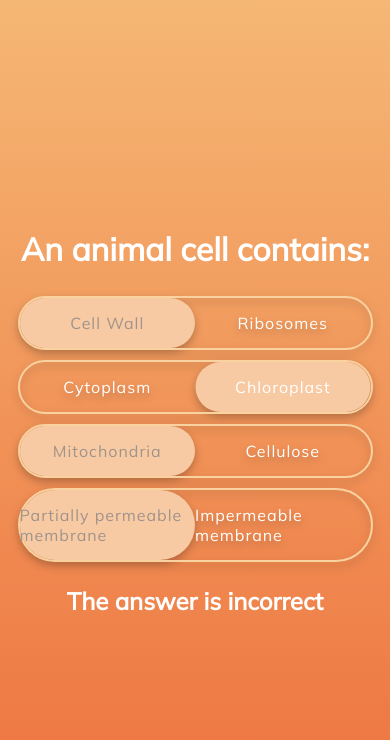
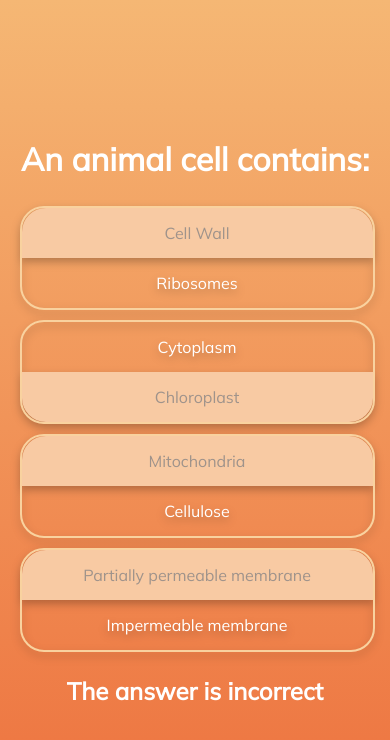
Before and after one commit to MCompton96/toggles, a React (Create React App) app: page / in a window 390 px wide. Shown: the top 740 px of the page. Built offline with nearby package versions, Linux system fonts and the light colour scheme.

Commit message:
Add responsiveness to toggles

```diff
--- a/src/Components/Toggle/Toggle.module.css
+++ b/src/Components/Toggle/Toggle.module.css
@@ -1,74 +1,111 @@
-.switchButton {
-  border-radius: 100px;
-  color: #FFFFFF;
-  width: 90%;
-  letter-spacing: 1px;
-  position: relative;
-  margin: 5px 0px;
-  border: 2px solid #F9D29F;
-  filter: drop-shadow(0px 4px 4px rgba(0, 0, 0, 0.25));
+.container {
+    width: 90%;
+    margin: 5px 0px;
 }
 
-.switchButton:before {
-    content: attr(data-before);
-    position: absolute;
-    top: 0;
-    bottom: 0;
-    right: 0;
-    width: 50%;
-    display: flex;
-    align-items: center;
-    justify-content: center;
-    z-index: 3;
-    pointer-events: none;
+@media screen and (max-width: 400px) {
+    .innerContainer {
+        height: 100px !important;
+        border-radius: 24px !important;
+    }
+
+    .item {
+        width: 100% !important;
+    }
+
+    .item::after {
+        border-radius: 24px 24px 0px 0px !important;
+    }
+
+    .itemRight {
+        transform: translateY(100%) !important;
+    }
+
+    .itemRight::after {
+        border-radius: 0px 0px 24px 24px !important;
+    }
+
+    .option {
+        width: 100% !important;
+    }
+
+    .left {
+        top: -25% !important;
+    }
+
+    .right {
+        top: 25% !important;
+    }
 }
 
-.switchCheckbox {
-    cursor: pointer;
-    position: absolute;
-    top: 0;
-    left: 0;
-    bottom: 0;
+.innerContainer {
+    position: relative;
     width: 100%;
-    height: 100%;
-    opacity: 0;
-    z-index: 2;
+    height: 50px;
+    border: 2px solid #F9D29F;
+    border-radius: 100px;
+    margin: 0;
+    touch-action: none;
+    filter: drop-shadow(0px 4px 4px rgba(0, 0, 0, 0.25));
 }
 
-.switchCheckbox + .switchLabel {
-    position: relative;
-    padding: 15px 0;
-    display: block;
-    user-select: none;
-    pointer-events: none;
+.innerContainer:hover {
+    cursor: pointer;
 }
 
-.switchCheckbox + .switchLabel:before {
-    content: "";
-    background: #F8CAA3;
-    height: 100%;
+.item {
+    position: relative;
     width: 50%;
-    position: absolute;
-    top: 0;
-    left: 0;
-    border-radius: 100px;
-    transform: translateX(0);
-    transition: transform 300ms;
+    height: 50px;
+    transition: all 0.7s cubic-bezier(0.04, 0.46, 0.36, 0.99);
+    touch-action: none;
+    user-select: none;
 }
 
-.switchSpan {
-    position: relative;
-    width: 50%;
-    display: flex;
-    align-items: center;
-    justify-content: center;
+.itemRight {
+    transform: translateX(100%);
 }
 
-.switchCheckbox:not(:checked) + .switchLabel .switchSpan {
+
+#item::after {
+    position: absolute;
+    left: 0;
+    width: 100%;
+    border-radius: 100px;
+    height: 100%;
+    background: #F8CAA3;
+    content: "";
+}
+
+.option {
+    display: flex;
+    position: absolute;
+    justify-content: center;
+    align-items: center;
+    width: 50%;
+    height: 100%;
+    top: 0;
+    pointer-events: none;
+    user-select: none;
+    color: white;
+    transition: color 0.7s cubic-bezier(0.04, 0.46, 0.36, 0.99);
+}
+
+.left {
+    left: 0;
+}
+
+.right {
+    right: 0;
+}
+
+.option span {
+    pointer-events: none;
+    user-select: none;
+    transition: all .2s ease;
+    font-weight: 500;
+}
+
+.selected {
     color: #9F938B;
 }
-
-.switchCheckbox:checked + .switchLabel:before {
-    transform: translateX(100%);
-    transition: transform 300ms linear;
-}
--- a/src/Components/Toggle/Toggle.tsx
+++ b/src/Components/Toggle/Toggle.tsx
@@ -10,24 +10,31 @@ interface ToggleProps {
 
 const Toggle: React.FC<ToggleProps> = ({toggle, handleChange, toggleClass}) => {
 
-    const handleCss = (chosen: boolean): string => {
-        return `${styles.button} ${chosen ? styles[toggleClass] : null}`;
-    }
-
     return (
-        <div className={styles.switchButton} data-before={toggle.options[1].name}>
-            <input
-                type="checkbox"
-                className={styles.switchCheckbox}
-                checked={toggle.options[1].selected}
-                onClick={() => {
-                    const option = toggle.options.find(x => !x.selected);
-                    handleChange(toggle.id!, option!);
-                }}
-            />
-            <label htmlFor="" className={styles.switchLabel}>
-                <span className={styles.switchSpan}>{toggle.options[0].name}</span>
-            </label>
+        <div className={styles.container}>
+            <div className={styles.innerContainer}
+            onClick={() => {
+                const option = toggle.options.find(x => !x.selected);
+                handleChange(toggle.id!, option!);
+            }}
+            >
+                <div id={styles.item}
+                    className={`${styles.item}
+                    ${toggle.options[0].selected ? '' : `${styles.itemRight}`}`}
+                ></div>
+                <div className={
+                    `${styles.option} ${styles.left}
+                    ${toggle.options[0].selected ? `${styles.selected}` : null}`
+                    }>
+                    <span>{toggle.options[0].name}</span>
+                </div>
+                <div className={
+                    `${styles.option} ${styles.right}
+                    ${toggle.options[1].selected ? `${styles.selected}` : null}`
+                }>
+                    <span>{toggle.options[1].name}</span>
+                </div>
+            </div>
         </div>
     )
 };
--- a/src/Components/Toggles/Toggles.tsx
+++ b/src/Components/Toggles/Toggles.tsx
@@ -3,9 +3,7 @@ import { IToggle, IToggleOption } from '../../Common/Interfaces/IToggle';
 import styles from './Toggles.module.css';
 import { addUniqueIdToToggles, calculateCorrectAnswers } from '../../Common/Helpers/state-helpers';
 import Toggle from '../Toggle/Toggle';
-import { IColorRgb } from '../../Common/Interfaces/IColorRgb';
-import { calcRbgBackground, getBackground } from '../../Common/Helpers/color-helpers';
-import { bottomEndColor, bottomStartColor, topEndColor, topStartColor } from '../../Common/Data/color-data';
+import { getBackground } from '../../Common/Helpers/color-helpers';
 
 interface TogglesProps {
     toggles: IToggle[];
```
